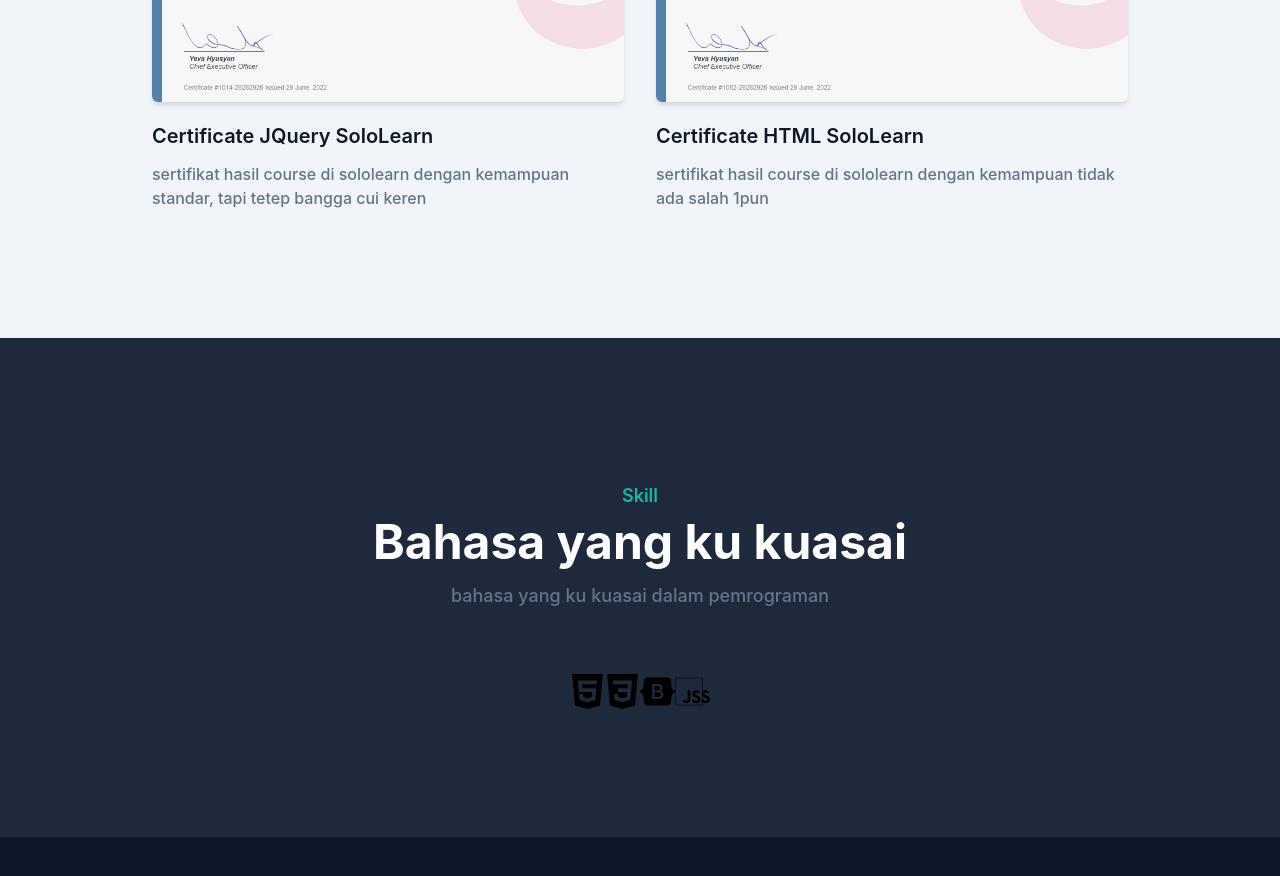
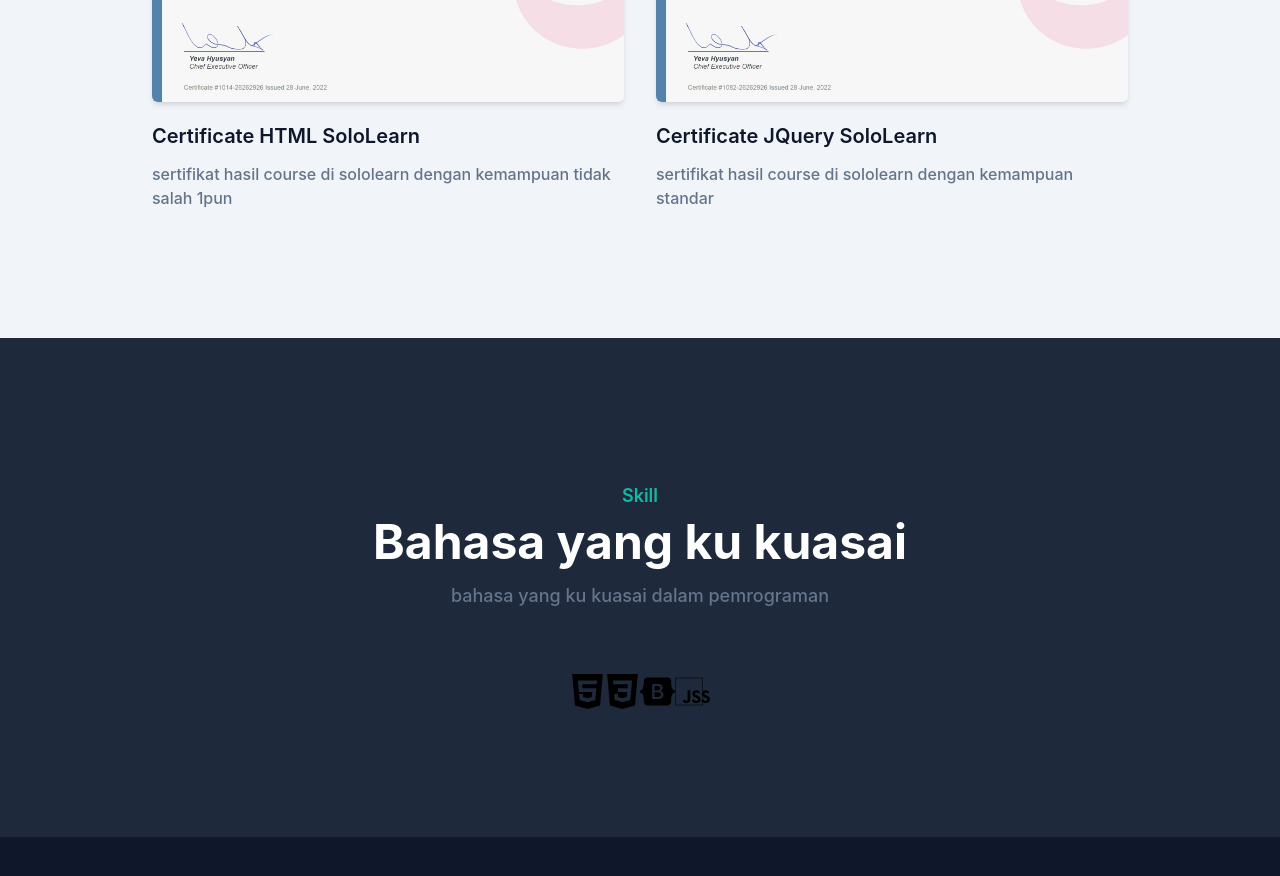
Before and after one commit to samlunaa/profile, a website: page index.html in a window 1280 px wide. Shown: the part 1799-2675 px from the top of the page. Drawn offline with Linux system fonts and the light colour scheme.

Commit message:
Update index.html

```diff
--- a/index.html
+++ b/index.html
@@ -142,15 +142,15 @@
             <div class="overflow-hidden rounded-md shadow-md">
               <img src="dist/img/certificate/2.jpg" alt="Landing Page" width="w-full" />
             </div>
-            <h3 class="mt-5 mb-3 text-xl font-semibold text-dark dark:text-white">Certificate JQuery SoloLearn</h3>
-            <p class="text-base font-medium text-secondary">sertifikat hasil course di sololearn dengan kemampuan standar, tapi tetep bangga cui keren</p>
+            <h3 class="mt-5 mb-3 text-xl font-semibold text-dark dark:text-white">Certificate HTML SoloLearn</h3>
+            <p class="text-base font-medium text-secondary">sertifikat hasil course di sololearn dengan kemampuan tidak salah 1pun</p>
           </div>
           <div class="mb-12 p-4 md:w-1/2">
             <div class="overflow-hidden rounded-md shadow-md">
               <img src="dist/img/certificate/1.jpg" alt="E-Commerce" width="w-full" />
             </div>
-            <h3 class="mt-5 mb-3 text-xl font-semibold text-dark dark:text-white">Certificate HTML SoloLearn</h3>
-            <p class="text-base font-medium text-secondary">sertifikat hasil course di sololearn dengan kemampuan tidak ada salah 1pun</p>
+            <h3 class="mt-5 mb-3 text-xl font-semibold text-dark dark:text-white">Certificate JQuery SoloLearn</h3>
+            <p class="text-base font-medium text-secondary">sertifikat hasil course di sololearn dengan kemampuan standar</p>
           </div>
           </div>
         </div>
```
